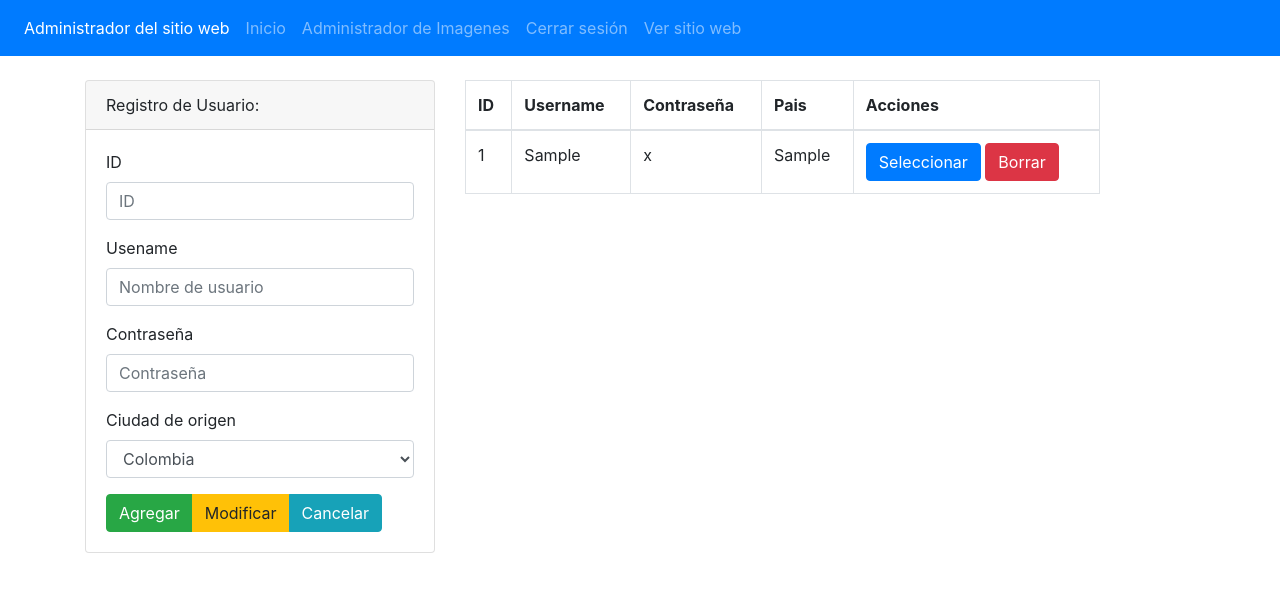
After one commit to N3by/CrismanicWeb, a PHP site: page /admin/seccion/usuarios.php in a window 1280 px wide. The commit adds this page. Shown: the top 592 px of the page. Run offline with PHP 8.4, Linux system fonts and the light colour scheme; the visitor is signed in with stand-in values (Sample User, id 1); tables that the repository leaves empty or names only in its code hold one stand-in row (values such as "Sample post").

Commit message:
En este commit adiciono un nueva pestaña dedicada a la administracion de los usuario, solo se ha hecho apartado de agregar usuarios

```diff
--- a/admin/inicio.php
+++ b/admin/inicio.php
@@ -2,12 +2,12 @@
 <div class="col-md-12">
 
     <div class="jumbotron">
-        <h1 class="display-3">Inicio Admin</h1>
-        <p class="lead">Jumbo helper text</p>
+        <h1 class="display-3">Bienvenido <?php echo $nombreUsuario ;?></h1>
+        <p class="lead">Vamos a administrar nuestras obras del sitio web</p>
         <hr class="my-2">
         <p>More info</p>
         <p class="lead">
-            <a class="btn btn-primary btn-lg" href="Jumbo action link" role="button">Jumbo action name</a>
+            <a class="btn btn-primary btn-lg" href="seccion/imagenes.php" role="button">Administrar Obras</a>
         </p>
     </div>
 </div>
--- /dev/null
+++ b/admin/seccion/usuarios.php
@@ -0,0 +1,136 @@
+<?php include("../template/cabecera.php"); ?>
+<?php
+
+$userID = (isset($_POST['userID']))?$_POST['userID']:"";// condicion ternaria la codicion, si se cumple y lo sucese di no se cumple
+$userName = (isset($_POST['userName']))?$_POST['userName']:"";// si se cumple, pues vale, me asignas el nombre que te llegó a la variable $variable
+$userPassw = (isset($_POST['userPassw']))?$_POST['userPassw']:"";
+$userCity = (isset($_POST['userCity']))?$_POST['userCity']:"";
+$accionado = (isset($_POST['accionado']))?$_POST['accionado']:"";
+
+
+        echo $userID."<br/>";
+        echo $userName."<br/>";
+        echo $userPassw."<br/>";
+        echo $userCity."<br/>";
+        echo $accionado."<br/>";
+
+
+
+
+include("../config/bd.php");
+
+switch($accionado){
+
+    case "agregar":
+
+        //INSERT INTO `usuarios` (`id`, `user`, `pass`, `pais`) VALUES (NULL, 'Pedrito', 'arroz', 'Bogota');
+        $sentenciaSQL = $conexion->prepare("INSERT INTO usuarios (user, pass, pais) VALUES(:usuario, :passwr, :pais);");
+        $sentenciaSQL->bindParam(":usuario",$userName);
+        $sentenciaSQL->bindParam(":passwr",$userPassw);
+        $sentenciaSQL->bindParam(":pais",$userCity);
+        $sentenciaSQL->execute();
+
+        echo "Presionado boton agregar";
+        break;
+
+    case "modificar":
+        echo "Presionado boton Modificar";
+        break;
+
+    case "cancelar":
+            echo "Presionado boton Cancelar";
+            break;
+
+}
+
+$sentenciaSQL = $conexion->prepare("SELECT * FROM usuarios");//ejecuta intruccion, para seleccionar usuarios
+$sentenciaSQL -> execute();//ejecuto instruccion
+$listaUsuarios = $sentenciaSQL->fetchAll(PDO::FETCH_ASSOC) // Recupera los registros y me permite mostrarlos en esta variable.
+
+
+?>
+<div class="col-md-4">
+    <div class="card">
+        <div class="card-header">
+            Registro de Usuario:
+        </div>
+        <div class="card-body">
+
+            <form method="POST">
+
+                <div class = "form-group">
+                <label for="userID">ID</label>
+                <input type="text" class="form-control" name = "userID" id="UserID" placeholder="ID ">
+                </div>
+
+                <div class="form-group">
+                <label for="userName">Usename</label>
+                <input type="text" class="form-control" name = "userName" id="userName" placeholder="Nombre de usuario ">
+                </div>
+
+                <div class="form-group">
+                <label for="userPassw">Contraseña</label>
+                <input type="password" class="form-control" name = "userPassw" id="userPassw" placeholder="Contraseña ">
+                </div>
+
+                <div class="form-group">
+                  <label for="userCity">Ciudad de origen</label>
+                  <select class="form-control" name="userCity" id="">
+                    <option>Colombia</option>
+                    <option>Chile</option>
+                    <option>Argentina</option>
+                    <option>Mexico</option>
+                  </select>
+                </div>
+
+                <div class="btn-group" role="group" aria-label="">
+                    <button type="submit" name = "accionado" value = "agregar" class="btn btn-success">Agregar</button>
+                    <button type="submit" name = "accionado" value = "modificar" class="btn btn-warning">Modificar</button>
+                    <button type="submit" name = "accionado" value = "cancelar" class="btn btn-info">Cancelar</button>
+                </div>
+            </form>
+        </div>
+
+    </div>
+</div>
+<div class="col-md-7">
+    <table class="table table-bordered">
+        <thead>
+            <tr>
+                <th>ID</th>
+                <th>Username</th>
+                <th>Contraseña</th>
+                <th>Pais</th>
+                <th>Acciones</th>
+            </tr>
+        </thead>
+
+        <tbody>
+
+        <?php foreach($listaUsuarios as $usuario)?>
+            <tr>
+                <td><?php echo $usuario['id']?></td>
+                <td><?php echo $usuario['user']?></td> <!-- lo que va dentro del $usuario ['aqui'] debe coincidir con el nombre la columna de la bd -->
+                <td><?php echo $usuario['pass']?></td>
+                <td><?php echo $usuario['pais']?></td>
+                <td>
+                    <form method="POST">
+
+                        <input type="hidden" name="txtID" value="<?php echo $usuario['id']?>"/>
+
+                        <input type="submit" name = "accion" value="Seleccionar" class="btn btn-primary"/>
+
+                        <input type="submit" name = "accion" value="Borrar" class="btn btn-danger"/>
+                    </form>
+
+                </td>
+            </tr>
+        </tbody>
+    </table>
+</div>
+
+
+
+
+
+<?php include("../template/pie.php"); ?>
--- a/admin/template/cabecera.php
+++ b/admin/template/cabecera.php
@@ -1,3 +1,20 @@
+<?php
+
+session_start(); //isset es una forma de verificar, esto existe?
+  if(!isset($_SESSION['usuario'])){
+
+    header("Location:../index.php");
+  }else{
+
+    if($_SESSION['usuario']=="ok"){
+
+      $nombreUsuario = $_SESSION['nombreUsuario'];
+
+    }
+  }
+?>
+
+
 <!doctype html>
 <html lang="es">
   <head>
--- a/template/cabecera.php
+++ b/template/cabecera.php
@@ -23,6 +23,9 @@
             <li class="nav-item">
                 <a class="nav-link" href="us.php">Nosotros</a>
             </li>
+            <li class="nav-item">
+                <a class="nav-link" href="admin/index.php">Login</a>
+            </li>
         </ul>
     </nav>
 
```
Also changed, not shown: admin/index.php (+26 -7 lines), admin/seccion/cerrar.php (+9 -1 lines), dreams.php (+17 -34 lines), index.php (+8 -5 lines), img/1662525880_cuteRedPanda.webp (added), img/1662527584_coolCity.webp (renamed from img/1662514007_coolCity.webp), img/stDiff.jpg (added).
